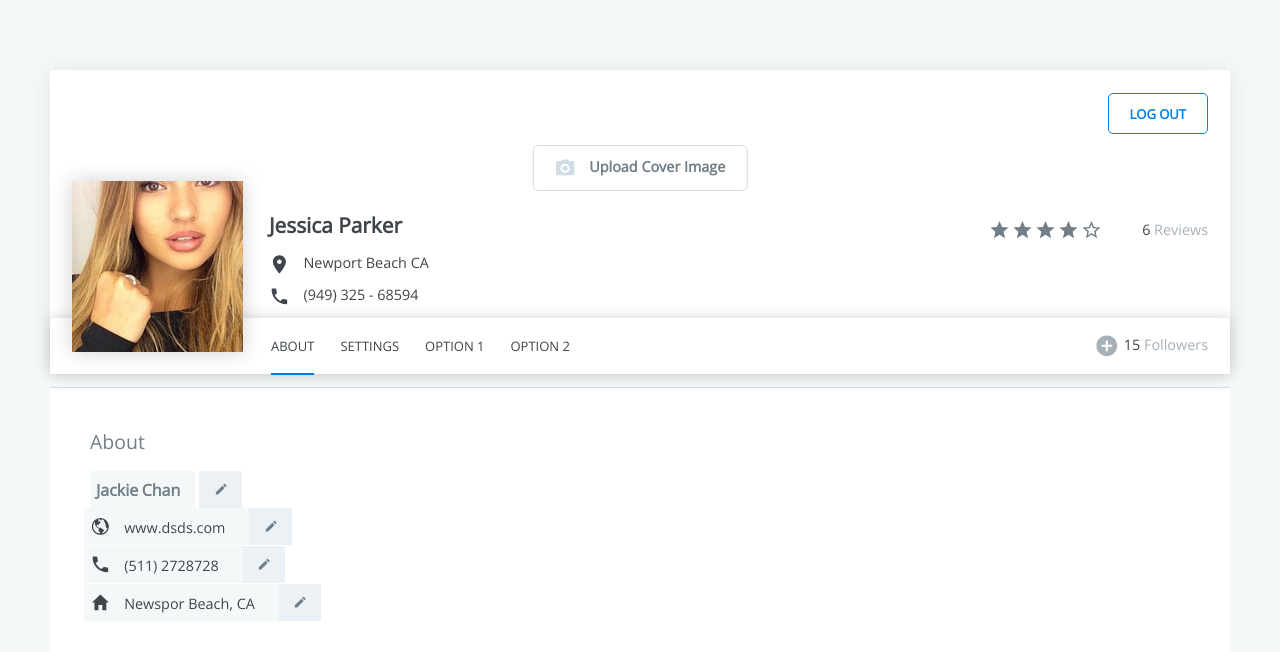
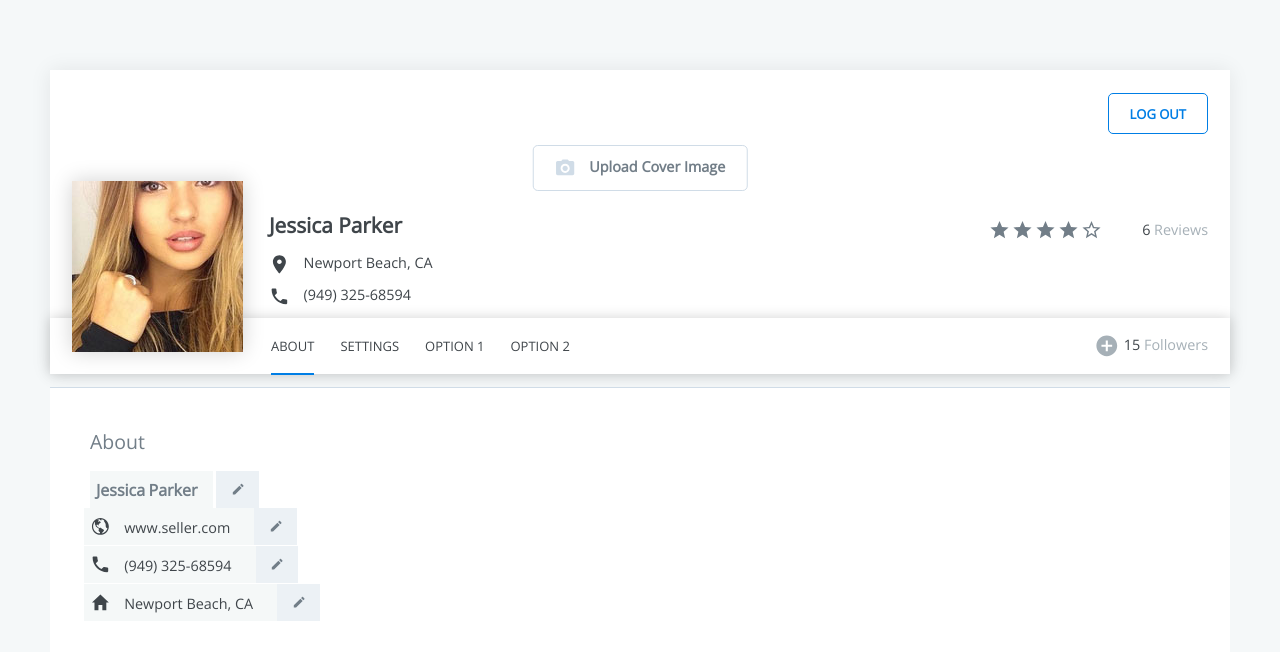
Before and after one commit to spideep/HTMLJS-Test, a website built with webpack: page index.html in a window 1280 px wide. Shown: the top 652 px of the page. Built offline with nearby package versions, Linux system fonts and the light colour scheme.

Commit message:
Prefill data+ html cleanup

```diff
--- a/index.html
+++ b/index.html
@@ -30,13 +30,15 @@
 		</picture>
 
 		<div class="profile-header__summary">
-			<h2 class="profile-header__name">Jessica Parker</h2>
+			<h2 class="profile-header__name">
+				<span id="firstname-label"></span> <span id="lastname-label"></span>
+			</h2>
 			<ul class="iconedlist">
 				<li class="iconedlist__item iconedlist__item--phone">
-					<ion-icon name="call"></ion-icon> (949) 325 - 68594
+					<ion-icon name="call"></ion-icon> <span id="phonenumber-label"></span>
 				</li>
 				<li class="iconedlist__item iconedlist__item--address">
-					<ion-icon name="pin"></ion-icon> Newport Beach CA
+					<ion-icon name="pin"></ion-icon> <span id="citystate-zip-label"></span>
 				</li>
 			</ul>
 			<div class="reviewsrating">
@@ -106,7 +108,7 @@
 
 					<div class="form-row form-control">
 						<ion-icon name="globe"></ion-icon>
-						<input class="form__input" type="text" id="website" name="website" value="www.dsds.com"
+						<input class="form__input" type="text" id="website" name="website" value=""
 							placeholder="Website" id="">
 						<span class="form__text"></span>
 						<a href="#" class="form-control__edit">
@@ -117,7 +119,7 @@
 
 					<div class="form-row form-control">
 						<ion-icon name="call"></ion-icon>
-						<input class="form__input" type="text" id="phonenumber" name="phonenumber" value="(511) 2728728"
+						<input class="form__input" type="text" id="phonenumber" name="phonenumber" value=""
 							placeholder="Phone Number" id="">
 						<span class="form__text"></span>
 						<a href="#" class="form-control__edit">
@@ -128,7 +130,7 @@
 
 					<div class="form-row form-control">
 						<ion-icon name="home"></ion-icon>
-						<input class="form__input" type="text" id="citystate-zip" value="Newspor Beach, CA"
+						<input class="form__input" type="text" id="citystate-zip" value=""
 							name="citystate-zip" placeholder="City, State & Zip" id="">
 						<span class="form__text"></span>
 						<a href="#" class="form-control__edit">
--- a/resources/js/script.js
+++ b/resources/js/script.js
@@ -1,3 +1,11 @@
+let person = {
+	firstname: 'Jessica',
+	lastname: 'Parker',
+	address: 'Newport Beach, CA',
+	phonenumber: '(949) 325-68594',
+	website: 'www.seller.com'
+}
+
 let ready = (fn) => {
 	if (document.readyState != 'loading') {
 		fn();
@@ -7,11 +15,25 @@ let ready = (fn) => {
 }
 
 let submitForm = (form) => {
+	/* TODO: Update info using AJAX.
 	let data = new FormData(form);
 	let request = new XMLHttpRequest();
 	request.open('POST', '/my/url', true);
 	request.setRequestHeader('Content-Type', 'application/x-www-form-urlencoded; charset=UTF-8');
 	request.send(data);
+	*/
+
+	// Update labels.
+	// Alternative: could be filled with AJAX given data.
+	let form__inputs = form.querySelectorAll('.form__input');
+	Array.prototype.forEach.call(form__inputs, (e, i) => {
+		let target_id = '#' + e.id + '-label';
+		console.log(target_id);
+
+		if (document.querySelector(target_id)) {
+			document.querySelector(target_id).innerHTML = e.value;
+		}
+	})
 }
 
 let closepopup = (popup) => {
@@ -48,12 +70,13 @@ let popup = (link, formid) => {
 			let field_id = '#' + el.id;
 			let field_value = popup.querySelector(field_id).value;
 			form.querySelector(field_id).value = field_value;
-			if (form.querySelector(field_id).parentNode.querySelector('.form__text'))
+			if (form.querySelector(field_id).parentNode.querySelector('.form__text')) {
 				form.querySelector(field_id).parentNode.querySelector('.form__text').innerHTML = field_value;
+			}
 		});
 
 		closepopup(popup);
-		// submitForm(form);
+		submitForm(form);
 	});
 
 	cancel_btn.addEventListener('click', (e, i) => {
@@ -61,11 +84,6 @@ let popup = (link, formid) => {
 	});
 
 }
-
-let editfield = (field) => {
-	// openPopup();
-}
-
 
 let activateTab = (e) => {
 	// TODO: Add an effect transition here. Let's make this pretty. 😉
@@ -98,7 +116,31 @@ let activateTab = (e) => {
 	});
 }
 
+let prefill = (person) => {
+	document.querySelector('#firstname-label').innerHTML = person.firstname;
+	document.querySelector('#firstname').value = person.firstname;
+	document.querySelector('#firstname').parentNode.querySelector('.form__text').innerHTML = person.firstname;
+
+	document.querySelector('#lastname-label').innerHTML = person.lastname;
+	document.querySelector('#lastname').value = person.lastname;
+	document.querySelector('#lastname').parentNode.querySelector('.form__text').innerHTML = person.lastname;
+
+	document.querySelector('#phonenumber-label').innerHTML = person.phonenumber;
+	document.querySelector('#phonenumber').value = person.phonenumber;
+	document.querySelector('#phonenumber').parentNode.querySelector('.form__text').innerHTML = person.phonenumber;
+
+	document.querySelector('#citystate-zip-label').innerHTML = person.address;
+	document.querySelector('#citystate-zip').value = person.address;
+	document.querySelector('#citystate-zip').parentNode.querySelector('.form__text').innerHTML = person.address;
+
+	document.querySelector('#website').value = person.website;
+	document.querySelector('#website').parentNode.querySelector('.form__text').innerHTML = person.website;
+}
+
 ready(() => {
+
+	prefill(person);
+
 	// Resizing input inline text controls.
 	let elements = document.querySelectorAll('.form-row--inline input.form__input[type="text"]');
 	Array.prototype.forEach.call(elements, function (el, i) {
```
